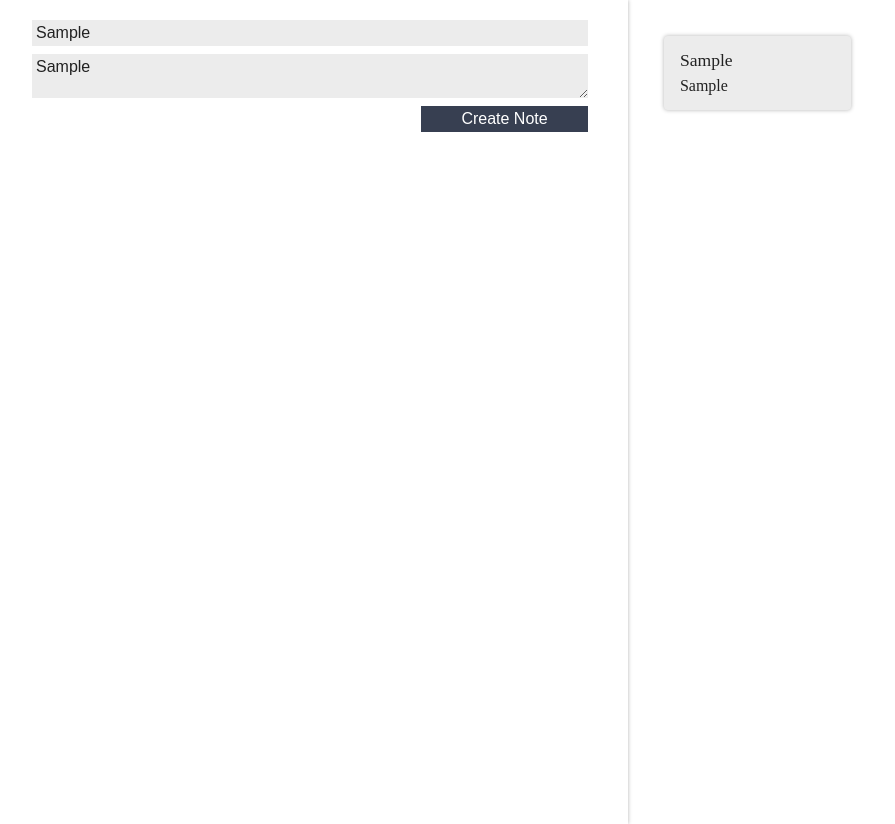
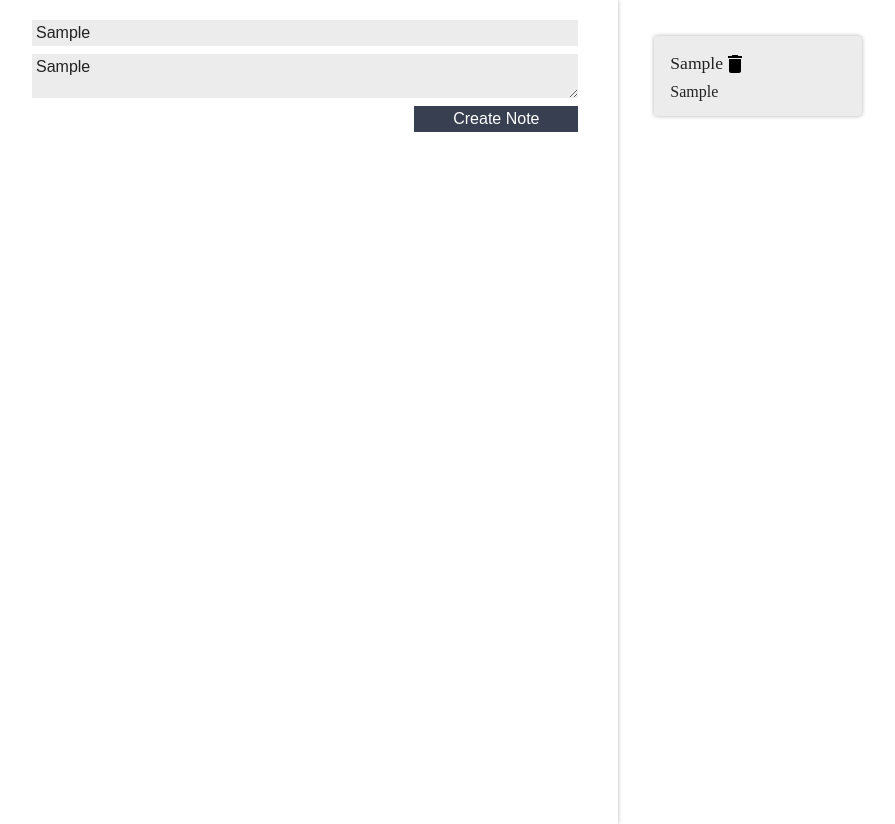
Before and after one commit to luanoliveira98/Alura-ReactJS-2, a React (Create React App) app: page / in a window 1280 px wide. Both pictures are taken after typing "Sample", "Sample" into the empty fields and a click on the button "Create Note". Shown: the whole page, without its empty margins (8-903 px from the left). Built offline with nearby package versions, Linux system fonts and the light colour scheme; the HTML template or start-up script is replaced by a standard one.

Commit message:
Class one

```diff
--- a/src/App.js
+++ b/src/App.js
@@ -19,6 +19,12 @@ class App extends Component {
     this.setState(newState);
   }
 
+  deleteNote(index) {
+    let notesArray = this.state.notes;
+    notesArray.splice(index, 1);
+    this.setState(notesArray);
+  }
+
   render() {
     return (
       <section className="content">
@@ -27,6 +33,7 @@ class App extends Component {
         />
         <NoteList
           notes={this.state.notes}
+          deleteNote={this.deleteNote.bind(this)}
         />
       </section>
     );
--- a/src/components/CardNote/index.jsx
+++ b/src/components/CardNote/index.jsx
@@ -1,12 +1,17 @@
 import React, { Component } from 'react';
 import './style.css';
+import deleteSVG from "../../assets/img/delete.svg";
 
 class CardNote extends Component {
+    delete() {
+        this.props.deleteNote(this.props.index);
+    }
     render() {
         return (
             <section className="card-note">
                 <header className="card-note_header">
                     <h3 className="card-note_title">{this.props.title}</h3>
+                    <img src={deleteSVG} alt="delete" onClick={this.delete.bind(this)}/>
                 </header>
                 <p className="card-note_text">{this.props.text}</p>
             </section>
--- a/src/components/NoteList/index.jsx
+++ b/src/components/NoteList/index.jsx
@@ -10,8 +10,10 @@ class NoteList extends Component {
                     return (
                         <li className="note-list_item" key={index}>
                             <CardNote
-                                title={note.title}
-                                text={note.text}
+                                index = {index}
+                                title = {note.title}
+                                text = {note.text}
+                                deleteNote = {this.props.deleteNote}
                             />
                         </li>
                     );
```
Also changed, not shown: src/assets/img/delete.svg (renamed from src/assets/img/delete_black_24dp.svg), 1 other file (tests, documents, lock files or other folders).
